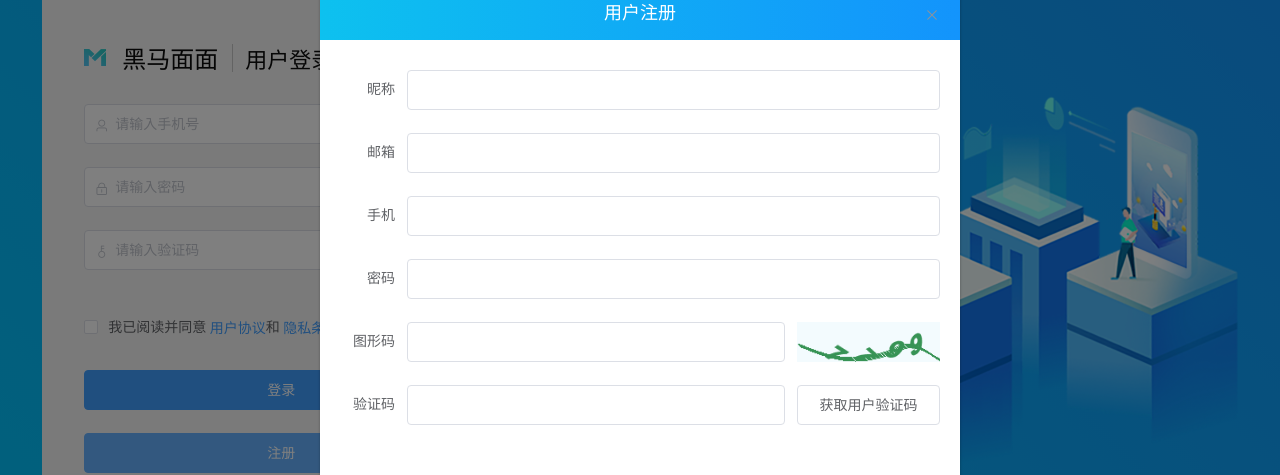
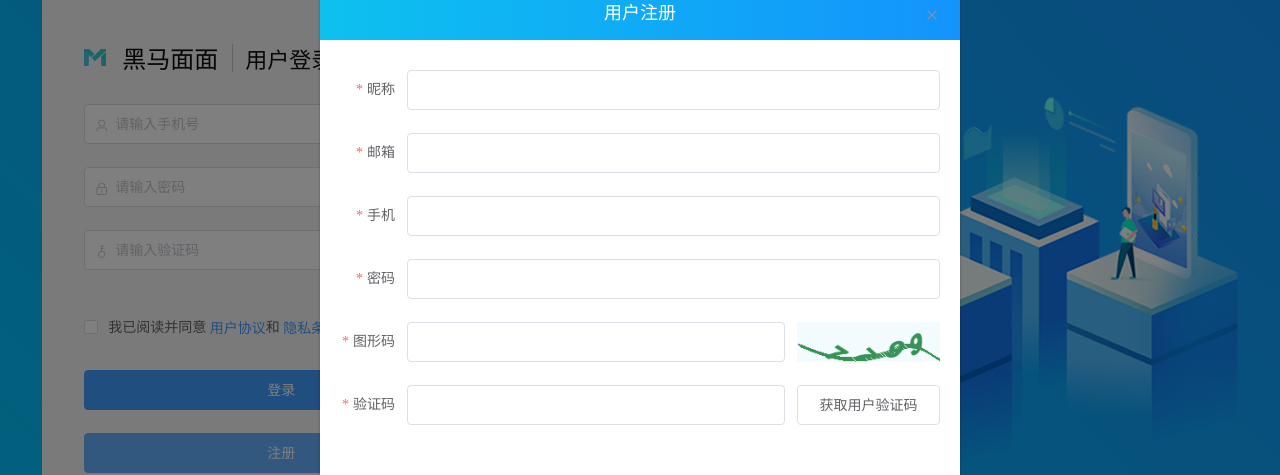
Before and after one commit to xiaohuozi94713/heimamm, a Vue app: page /#/login in a window 1280 px wide. Both pictures are taken after a click on the button "注册". Shown: the part 133-608 px from the top of the page. Built offline with nearby package versions, Linux system fonts and the light colour scheme.

Commit message:
完成注册参数的合法性验证

```diff
--- a/src/views/login/components/register.vue
+++ b/src/views/login/components/register.vue
@@ -1,32 +1,32 @@
 <template>
   <el-dialog title="用户注册" class="reg_dialog" :visible.sync="dialogFormVisible">
-    <el-form :model="form">
-      <el-form-item label="昵称" :label-width="formLabelWidth">
-        <el-input v-model="form.name" autocomplete="off"></el-input>
+    <el-form :model="form" :rules="rules" ref="form">
+      <el-form-item label="昵称" :label-width="formLabelWidth" prop="nickname">
+        <el-input v-model="form.nickname" autocomplete="off"></el-input>
       </el-form-item>
-      <el-form-item label="邮箱" :label-width="formLabelWidth">
-        <el-input v-model="form.name" autocomplete="off"></el-input>
+      <el-form-item label="邮箱" :label-width="formLabelWidth" prop="email">
+        <el-input v-model="form.email" autocomplete="off"></el-input>
       </el-form-item>
-      <el-form-item label="手机" :label-width="formLabelWidth">
-        <el-input v-model="form.name" autocomplete="off"></el-input>
+      <el-form-item label="手机" :label-width="formLabelWidth" prop="phone">
+        <el-input v-model="form.phone" autocomplete="off"></el-input>
       </el-form-item>
-      <el-form-item label="密码" :label-width="formLabelWidth">
-        <el-input v-model="form.name" autocomplete="off"></el-input>
+      <el-form-item label="密码" :label-width="formLabelWidth" prop="password">
+        <el-input v-model="form.password" autocomplete="off"></el-input>
       </el-form-item>
-      <el-form-item label="图形码" :label-width="formLabelWidth">
+      <el-form-item label="图形码" :label-width="formLabelWidth" prop="codeImg">
         <el-row>
           <el-col :span="17">
-            <el-input v-model="form.name" autocomplete="off"></el-input>
+            <el-input v-model="form.codeImg" autocomplete="off"></el-input>
           </el-col>
           <el-col :span="7" class="imgBox">
             <img src="../../../assets/login_captcha.png" class="codeImg" alt />
           </el-col>
         </el-row>
       </el-form-item>
-      <el-form-item label="验证码" :label-width="formLabelWidth">
+      <el-form-item label="验证码" :label-width="formLabelWidth" prop="registerCode">
         <el-row>
           <el-col :span="17">
-            <el-input v-model="form.name" autocomplete="off"></el-input>
+            <el-input v-model="form.registerCode" autocomplete="off"></el-input>
           </el-col>
           <el-col :span="7" class="imgBox">
             <el-button class="reg_btn">获取用户验证码</el-button>
@@ -36,7 +36,7 @@
     </el-form>
     <div slot="footer" class="dialog-footer">
       <el-button @click="dialogFormVisible = false">取 消</el-button>
-      <el-button type="primary" @click="dialogFormVisible = false">确 定</el-button>
+      <el-button type="primary" @click="onSubmit">确 定</el-button>
     </div>
   </el-dialog>
 </template>
@@ -48,12 +48,58 @@ export default {
       //是否显示对话框
       dialogFormVisible: false,
       form: {
-        name: "",
-        region: ""
+        //昵称
+        nickname: "",
+        //邮箱
+        email: "",
+        //手机
+        phone: "",
+        //密码
+        password: "",
+        //图形码
+        codeImg: "",
+        //验证码
+        registerCode: ""
       },
       //名字距离边框边的距离（昵称，邮箱等）
-      formLabelWidth: "67px"
+      formLabelWidth: "67px",
+      rules: {
+        nickname: [
+          { required: true, message: "昵称不能为空", trigger: "blur" },
+          { min: 3, max: 5, message: "长度为3~5", trigger: "blur" }
+        ],
+        email: [{ required: true, message: "邮箱号不能为空", trigger: "blur" }],
+        phone: [
+          { required: true, message: "手机号不能为空", trigger: "blur" },
+          { min: 11, max: 11, message: "手机号长度为11", trigger: "blur" }
+        ],
+        password: [
+          { required: true, message: "密码不能为空", trigger: "blur" }
+        ],
+        codeImg: [
+          { required: true, message: "图形码不能为空", trigger: "blur" },
+          { min: 4, max: 4, message: "长度为4", trigger: "blur" }
+        ],
+        registerCode: [
+          { required: true, message: "验证码不能为空", trigger: "blur" },
+          { min: 6, max: 6, message: "长度为6", trigger: "blur" }
+        ]
+      }
     };
+  },
+  methods: {
+    onSubmit() {
+      this.$refs.form.validate(valid => {
+        if (valid) {
+          this.$message({
+            message: "验证通过",
+            type: "success"
+          });
+        } else {
+          this.$message.error("验证不通过");
+        }
+      });
+    }
   }
 };
 </script>
@@ -84,12 +130,12 @@ export default {
   }
 
   .reg_btn {
-      width: 143px;
-      height: 40px;
+    width: 143px;
+    height: 40px;
   }
 
   .dialog-footer {
-      text-align: center;
+    text-align: center;
   }
 }
 </style>
```
